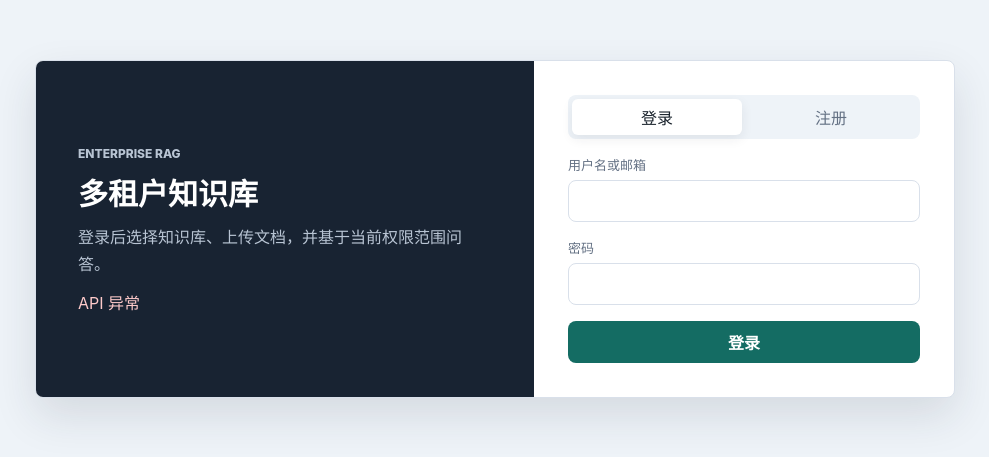
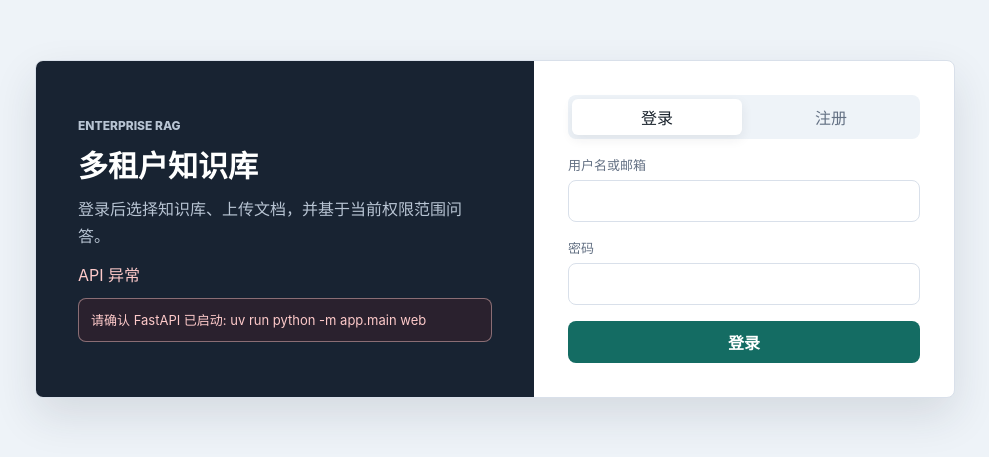
Before and after one commit to Notryag/rag-langchain, a React (Vite) app in the folder frontend/: page / in a window 1280 px wide. Shown: the part 171-628 px from the top of the page, without its empty margins (145-1134 px from the left). Built offline with nearby package versions, Linux system fonts and the light colour scheme; no server answers.

Commit message:
Clarify frontend API outage

```diff
--- a/frontend/src/components/AuthPanel.tsx
+++ b/frontend/src/components/AuthPanel.tsx
@@ -46,6 +46,9 @@ function AuthPanel({ apiStatus, onAuthenticated }: AuthPanelProps) {
           <h1>多租户知识库</h1>
           <p>登录后选择知识库、上传文档，并基于当前权限范围问答。</p>
           <span className={apiStatus === "可用" ? "tone-ok" : "tone-bad"}>API {apiStatus}</span>
+          {apiStatus !== "可用" && (
+            <p className="auth-hint">请确认 FastAPI 已启动: uv run python -m app.main web</p>
+          )}
         </div>
 
         <form className="auth-form" onSubmit={submit}>
--- a/frontend/src/styles.css
+++ b/frontend/src/styles.css
@@ -92,6 +92,15 @@ button {
 .auth-copy p {
   color: #b8c4d3;
   line-height: 1.7;
+}
+
+.auth-hint {
+  padding: 10px 12px;
+  border: 1px solid rgba(254, 202, 202, 0.45);
+  border-radius: 8px;
+  background: rgba(127, 29, 29, 0.18);
+  color: #fecaca !important;
+  font-size: 13px;
 }
 
 .auth-form {
```
